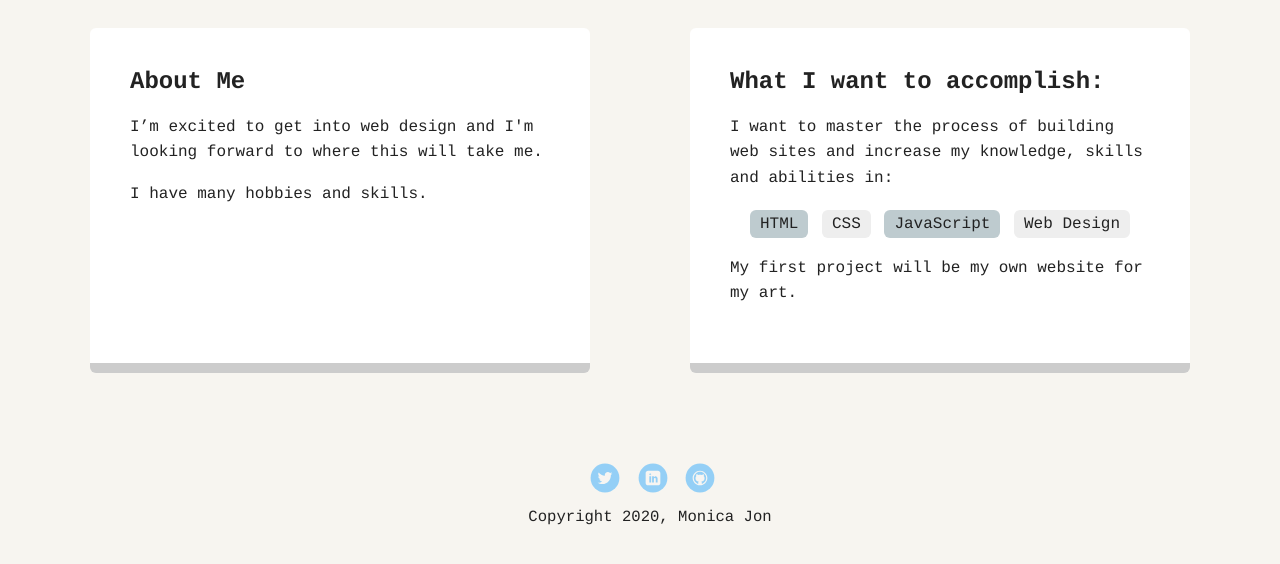
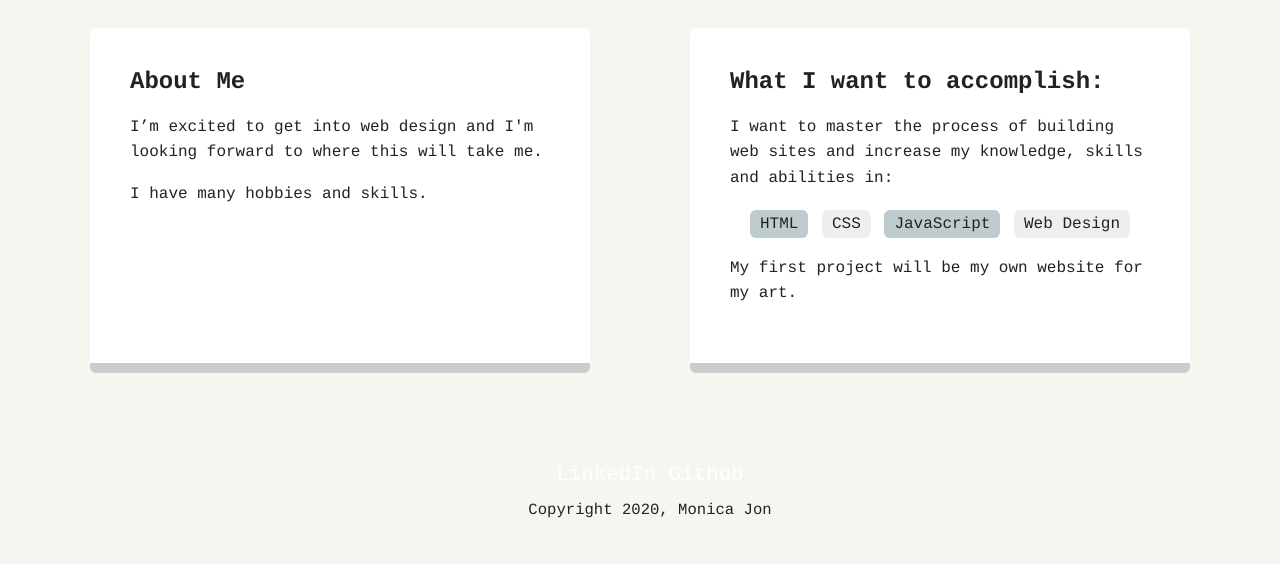
Before and after one commit to Monjonx/Project-1, a plain HTML site: page index.html in a window 1280 px wide. Shown: the part 492-1056 px from the top of the page. Drawn offline with Linux system fonts and the light colour scheme; a web font is replaced by a local one.

Commit message:
Included Github link

```diff
--- a/index.html
+++ b/index.html
@@ -44,9 +44,8 @@
     </main>
     <footer>
       <ul>
-        <li><a href="#" class="social twitter">Twitter</a></li>
-        <li><a href="#" class="social linkedin">LinkedIn</a></li>
-        <li><a href="#" class="social github">Github</a></li>
+        <li><a href="#" class="https://linkedin.com">LinkedIn</a></li>
+        <li><a href="#" class="https://github.com/Monjonx/">Github</a></li>
       </ul>
       <p class="copyright">Copyright 2020, Monica Jon</p>
     </footer>
```
Also changed, not shown: 1 other file.
